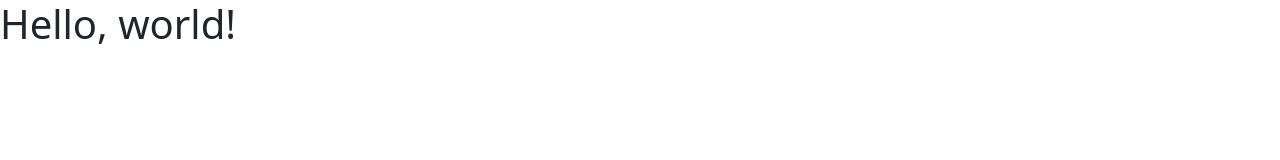
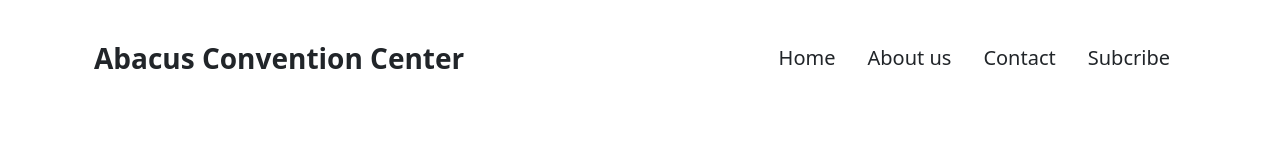
Before and after one commit to Abdullah-Sakib/convention-center, a plain HTML site: page index.html in a window 1280 px wide. Drawn offline with nearby package versions, Linux system fonts and the light colour scheme.

Commit message:
Navigation bar

```diff
--- a/index.html
+++ b/index.html
@@ -1,13 +1,37 @@
 <!doctype html>
 <html lang="en">
+
 <head>
   <meta charset="utf-8">
   <meta name="viewport" content="width=device-width, initial-scale=1">
   <title>Bootstrap demo</title>
-    <link href="https://cdn.jsdelivr.net/npm/bootstrap@5.2.0/dist/css/bootstrap.min.css" rel="stylesheet" integrity="sha384-gH2yIJqKdNHPEq0n4Mqa/HGKIhSkIHeL5AyhkYV8i59U5AR6csBvApHHNl/vI1Bx" crossorigin="anonymous">
+  <link href="https://cdn.jsdelivr.net/npm/bootstrap@5.2.0/dist/css/bootstrap.min.css" rel="stylesheet"
+    integrity="sha384-gH2yIJqKdNHPEq0n4Mqa/HGKIhSkIHeL5AyhkYV8i59U5AR6csBvApHHNl/vI1Bx" crossorigin="anonymous">
 </head>
+
 <body>
-    <h1>Hello, world!</h1>
-    <script src="https://cdn.jsdelivr.net/npm/bootstrap@5.2.0/dist/js/bootstrap.bundle.min.js" integrity="sha384-A3rJD856KowSb7dwlZdYEkO39Gagi7vIsF0jrRAoQmDKKtQBHUuLZ9AsSv4jD4Xa" crossorigin="anonymous"></script>
+  <nav class="navbar navbar-expand-lg bg-white">
+  <div class="container p-4">
+    <a class="navbar-brand text-dark fs-3 fw-bold" href="#">
+      Abacus Convention Center
+    </a>
+    <ul class="justify-content-end nav">
+      <li class="nav-item"><a class="nav-link text-dark fs-5 " href="#">Home</a></li>
+      <li class="nav-item"><a class="nav-link text-dark fs-5 " href="#">About us</a></li>
+      <li class="nav-item"><a class="nav-link text-dark fs-5 " href="#">Contact</a></li>
+      <li class="nav-item"><a class="nav-link text-dark fs-5 " href="#">Subcribe</a></li>
+    </ul>
+
+  </div>
+  </nav>
+
+
+
+
+
+  <script src="https://cdn.jsdelivr.net/npm/bootstrap@5.2.0/dist/js/bootstrap.bundle.min.js"
+    integrity="sha384-A3rJD856KowSb7dwlZdYEkO39Gagi7vIsF0jrRAoQmDKKtQBHUuLZ9AsSv4jD4Xa"
+    crossorigin="anonymous"></script>
 </body>
+
 </html>
```
Lines whose indentation alone changed are shown as unchanged.
